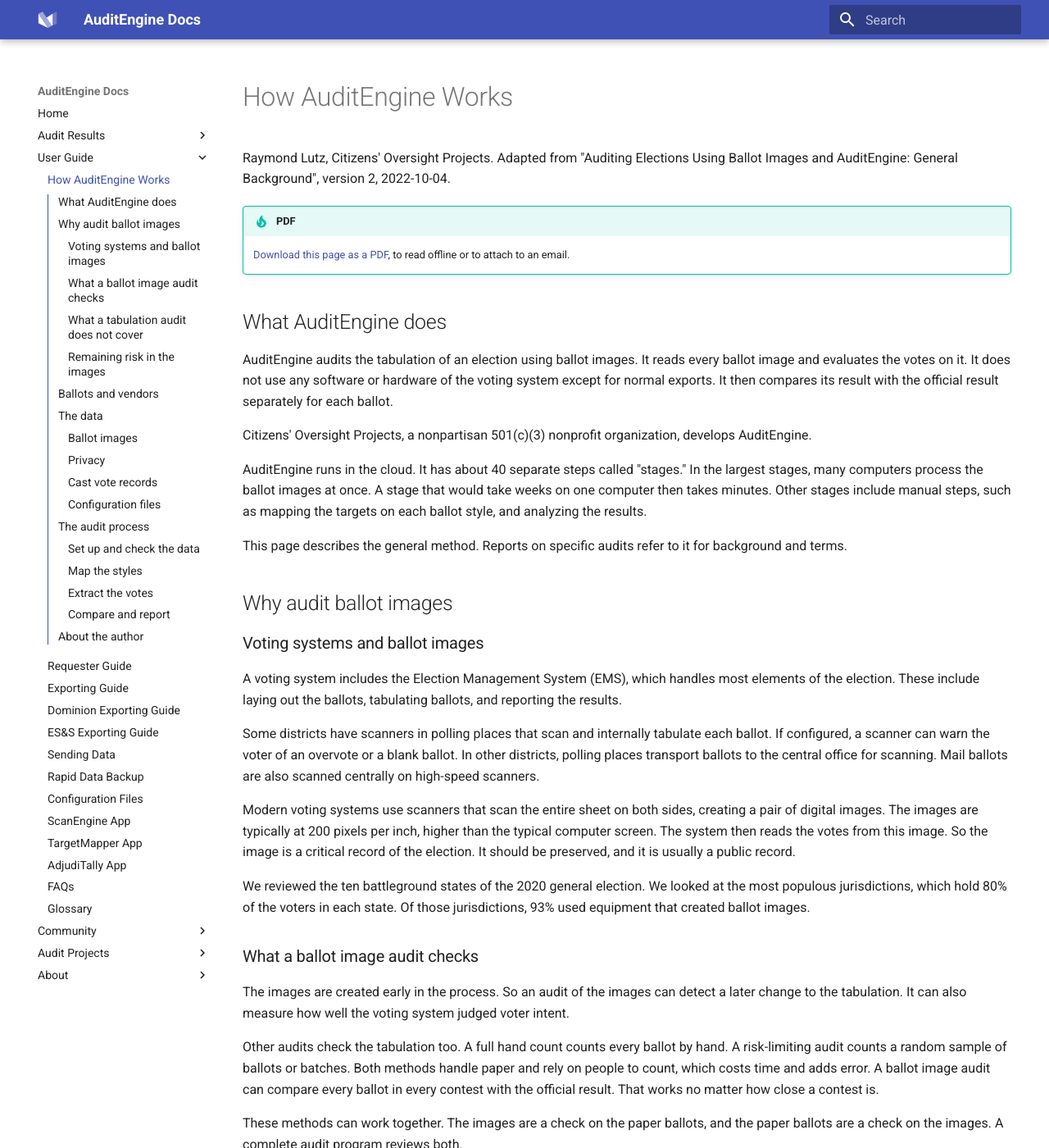
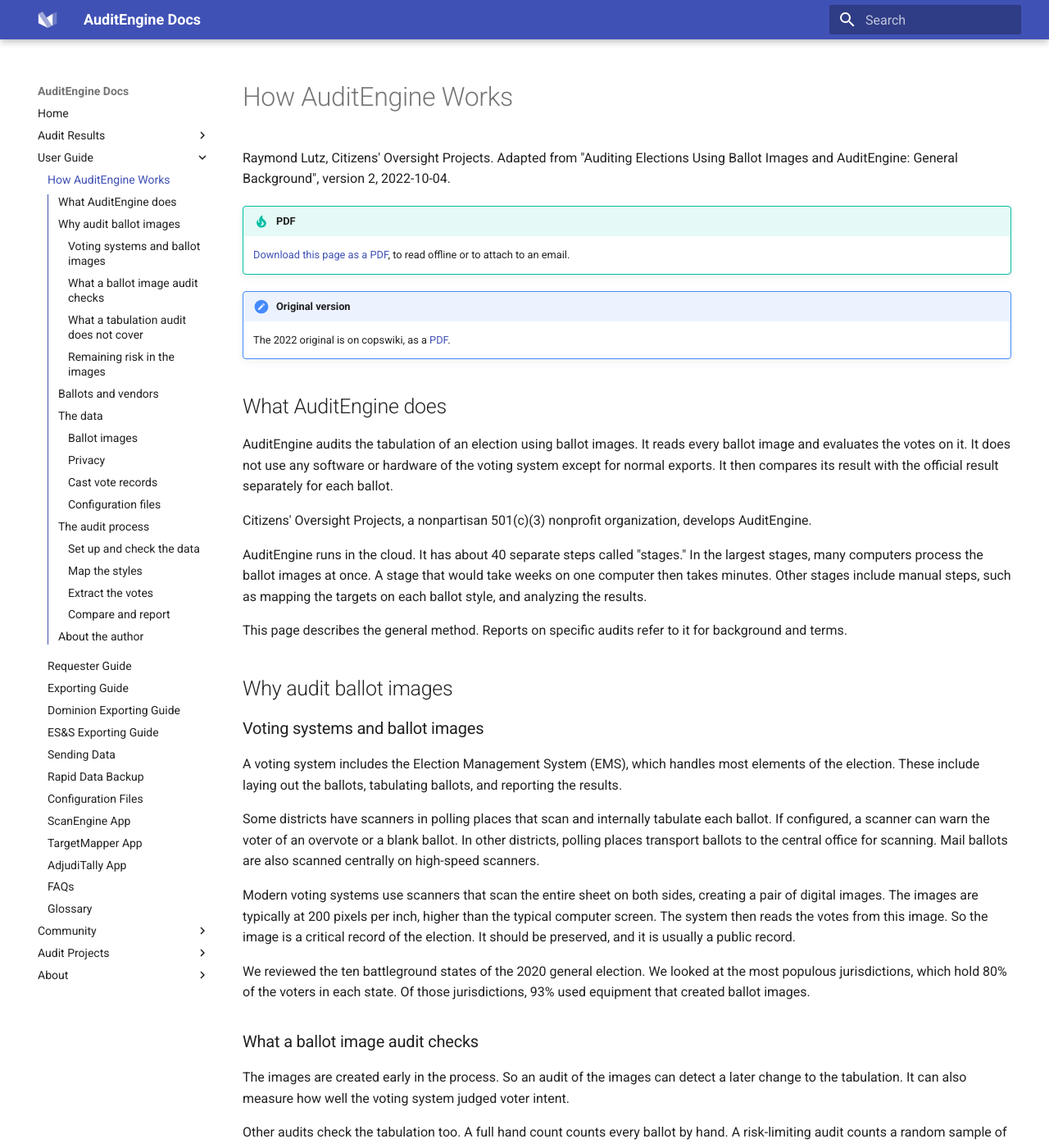
Before and after one commit to raylutz/audit-engine-docsite, an MkDocs documentation site: the page built from docs/user-guide/auditengine-background-doc.md, in a window 1280 px wide and 1400 px high. Shown: the whole window at 82% size. Built offline with MkDocs 1.6.1 and Material for MkDocs 9.7.7, drawn with Linux system fonts in a browser that asks for light colours.

Commit message:
How AuditEngine Works: link the 2022 original on the web page only
A no-print class in stylesheets/print.css keeps the box out of the PDF.

```diff
--- /dev/null
+++ b/docs/stylesheets/print.css
@@ -0,0 +1,6 @@
+/* A block marked no-print shows on the web page but not in the printed PDF. */
+@media print {
+    .no-print {
+        display: none !important;
+    }
+}
--- a/docs/user-guide/auditengine-background-doc.md
+++ b/docs/user-guide/auditengine-background-doc.md
@@ -5,6 +5,9 @@
 
 !!! tip "PDF"
     [Download this page as a PDF](https://auditengine.org/docs/pdf/auditengine-background-doc.pdf), to read offline or to attach to an email.
+
+!!! note no-print "Original version"
+    The 2022 original is on copswiki, as a [PDF](https://copswiki.org/w/pub/Common/M1986/Auditing%20Elections%20Using%20Ballot%20Images%20and%20AuditEngine%20--%20General%20Background.pdf).
 
 ## What AuditEngine does
 
--- a/mkdocs.yml
+++ b/mkdocs.yml
@@ -45,6 +45,9 @@
 
 use_directory_urls: true
 
+extra_css:
+  - stylesheets/print.css
+
 markdown_extensions:
   - admonition
   - footnotes
```
